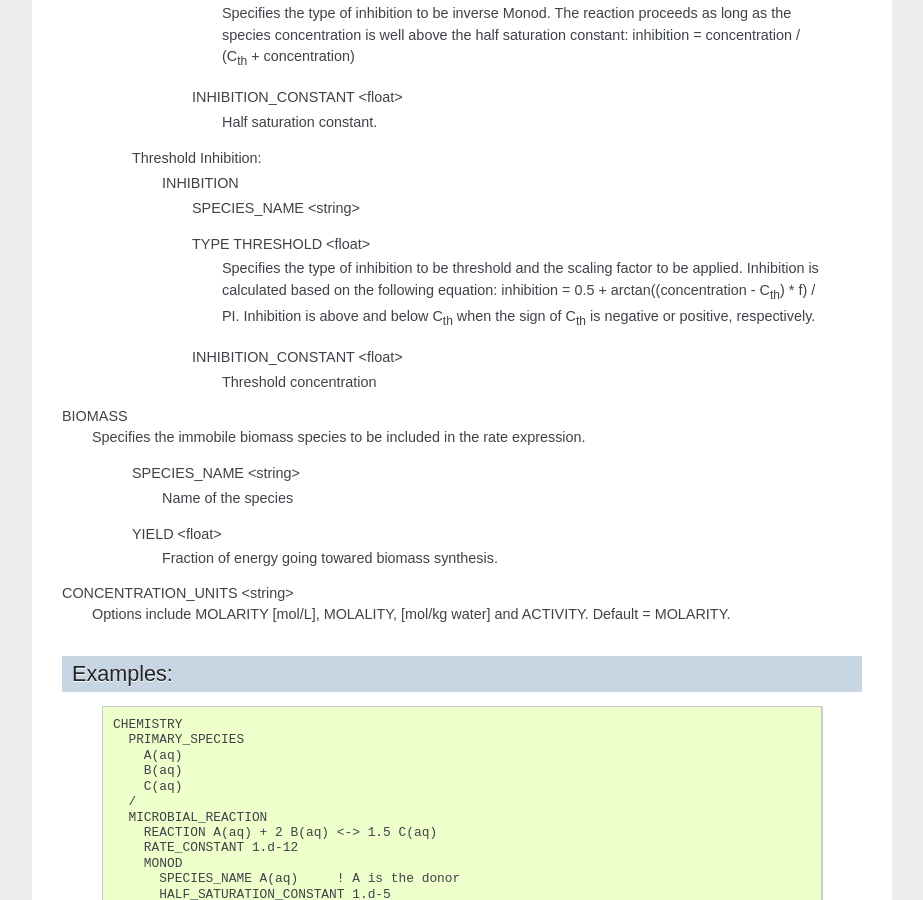
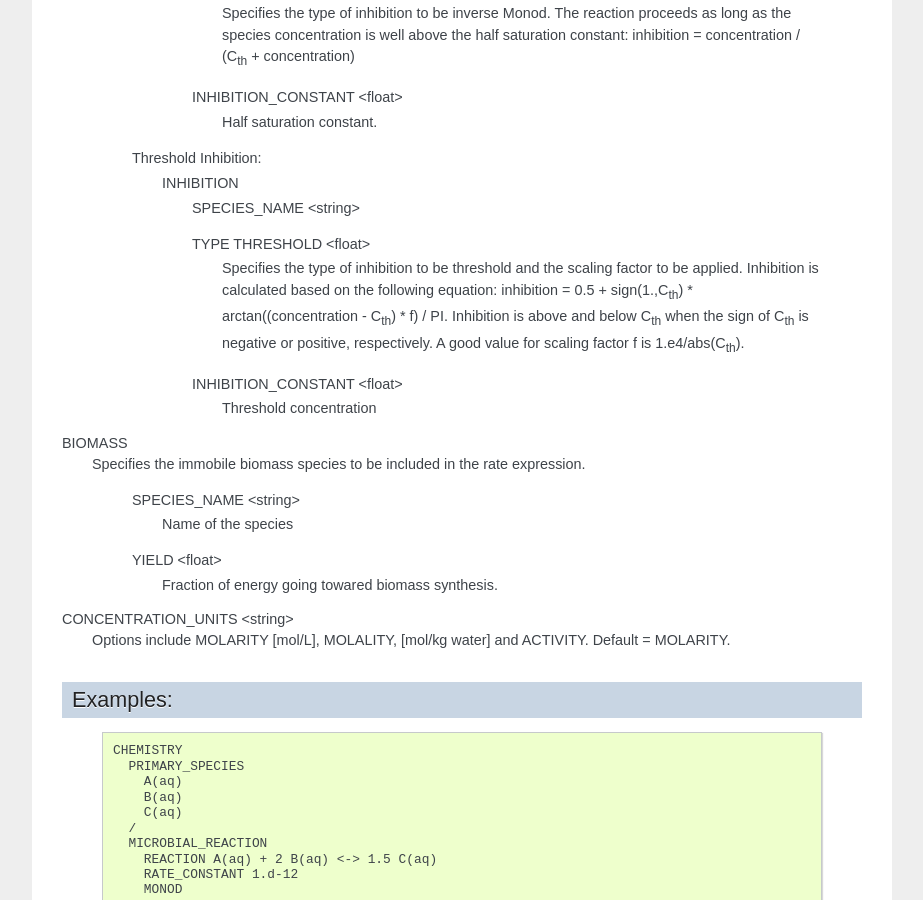
Before and after one commit to Miracloon/pflotran-documentation, a Sphinx documentation site: the page built from source/user_guide/cards/subsurface/chemistry/microbial_reaction_card.rst, in a window 1280 px wide and 900 px high, scrolled down 1250 px. Shown: the whole window, without its empty margins (318-1241 px from the left). Built offline with Sphinx 7.4.7, drawn with Linux system fonts in a browser that asks for light colours.

Commit message:
updated threshold inhibition docs

```diff
--- a/source/user_guide/cards/subsurface/chemistry/microbial_reaction_card.rst
+++ b/source/user_guide/cards/subsurface/chemistry/microbial_reaction_card.rst
@@ -76,9 +76,10 @@ INHIBITION
       TYPE THRESHOLD <float>
         Specifies the type of inhibition to be threshold and the scaling factor
         to be applied.  Inhibition is calculated based on the following
-        equation: inhibition = 0.5 + arctan((concentration - C\ :sub:`th`\) * f) / PI.
+        equation: inhibition = 0.5 + sign(1.,C\ :sub:`th`\) * arctan((concentration - C\ :sub:`th`\) * f) / PI.
         Inhibition is above and below C\ :sub:`th` \ when the sign of
-        C\ :sub:`th` \ is negative or positive, respectively.
+        C\ :sub:`th` \ is negative or positive, respectively. A good value
+        for scaling factor f is 1.e4/abs(C\ :sub:`th`\).
 
       INHIBITION_CONSTANT <float>
        Threshold concentration
```
